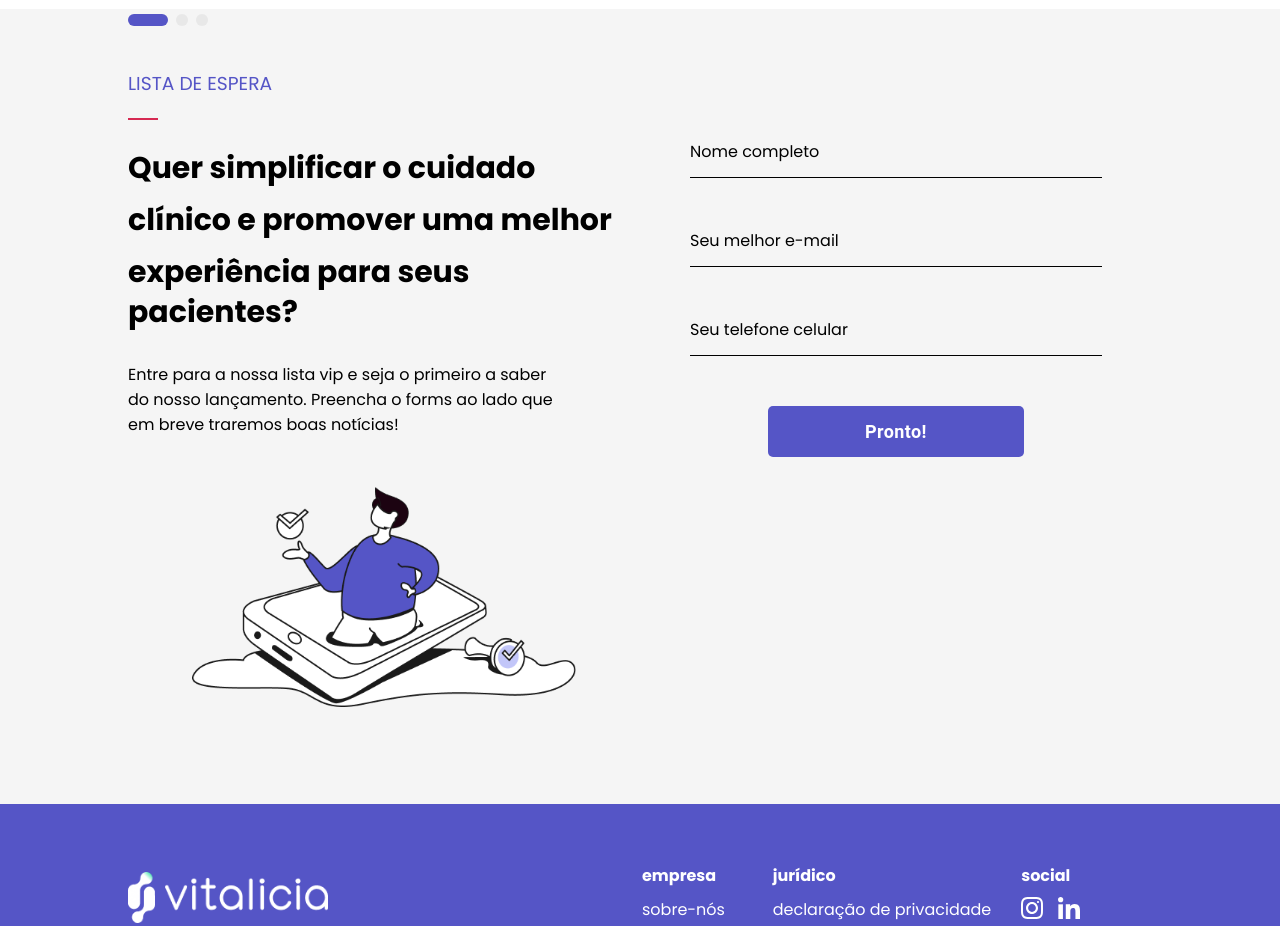
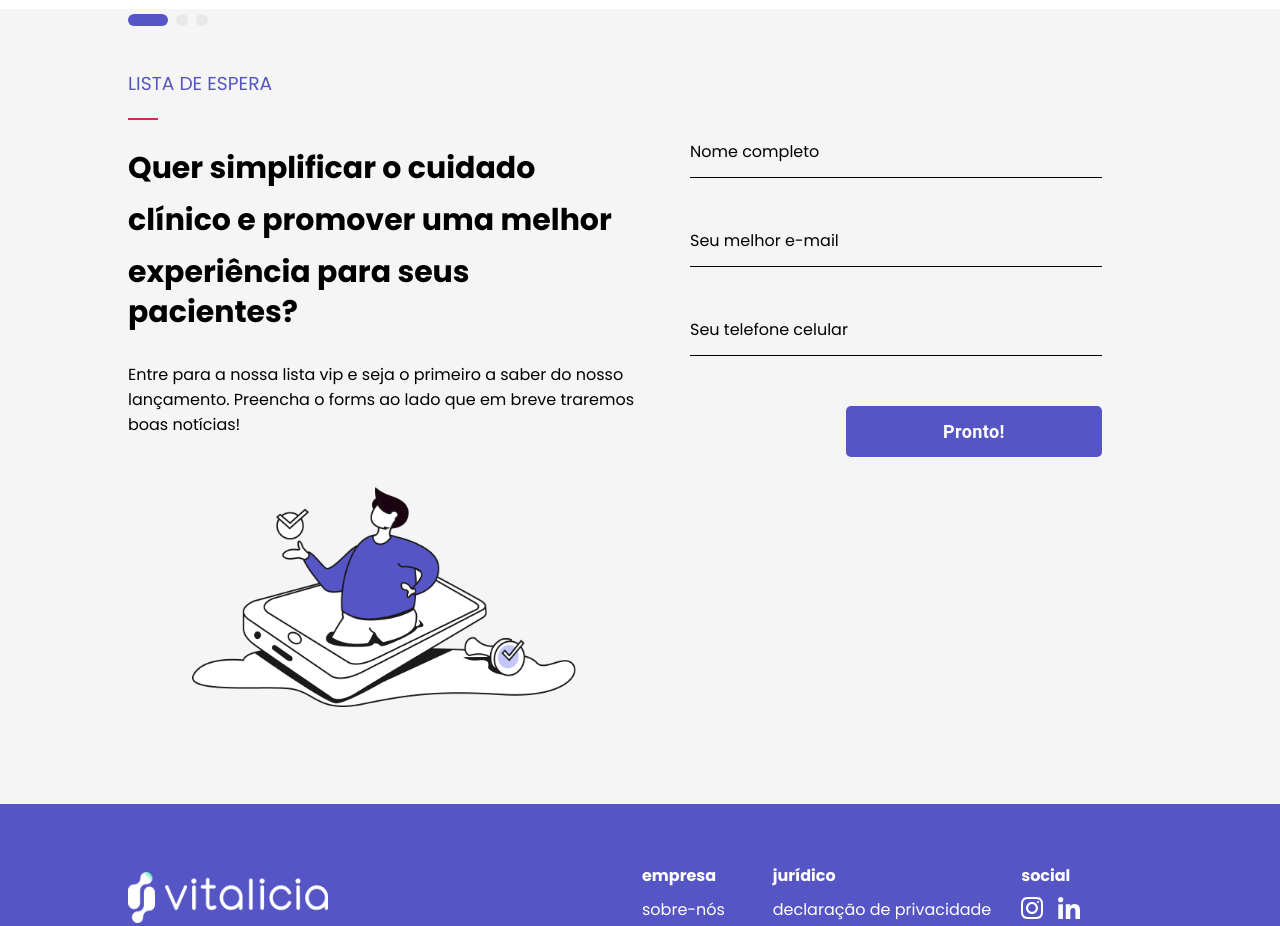
Before and after one commit to igornog/igornog.github.io, a React (Create React App) app in the folder my-app/: page / in a window 1280 px wide. Shown: the part 3320-4246 px from the top of the page. Built offline with nearby package versions, Linux system fonts and the light colour scheme.

Commit message:
homepage done

```diff
--- a/my-app/src/components/fourth-section/fourth-section.scss
+++ b/my-app/src/components/fourth-section/fourth-section.scss
@@ -7,8 +7,8 @@
             width: 50%;
             padding: 30px 0;
             div, p {
-                text-align: left;
-                padding: 0;
+                text-align: left !important;
+                padding: 0 !important;
                 h2 {
                     padding: 0;
                     line-height: 40px;
@@ -29,6 +29,11 @@
         .form-wrapper{
             width: 50%;
             padding: 100px 50px;
+            form {
+                display: flex;
+                flex-direction: column;
+                align-items: flex-end;
+            }
         }
     }
 }
--- a/my-app/src/index.js
+++ b/my-app/src/index.js
@@ -1,14 +1,23 @@
 import React from 'react';
-import ReactDOM from 'react-dom';
+import ReactDOM from "react-dom";
+import { createBrowserHistory } from "history";
+import { Router, Route, Switch } from "react-router-dom";
+
 import './index.css';
-import App from './App';
+import Home from './views/Home/Home';
+import AboutUs from './views/About-us/About-us';
 import reportWebVitals from './reportWebVitals';
 
+let hist = createBrowserHistory();
+
 ReactDOM.render(
-  <React.StrictMode>
-    <App />
-  </React.StrictMode>,
-  document.getElementById('root')
+  <Router history={hist}>
+    <Switch>
+      <Route path="/" component={Home} />
+      <Route path="/sobre-nós" component={AboutUs} />
+    </Switch>
+  </Router>,
+  document.getElementById("root")
 );
 
 // If you want to start measuring performance in your app, pass a function
--- /dev/null
+++ b/my-app/src/views/Home/Home.js
@@ -0,0 +1,42 @@
+import './home.scss';
+import Header from '../../components/header/header'
+import FirstSection from '../../components/first-section/FirstSection'
+import SecondSection from '../../components/second-section/SecondSection'
+import ThirdSection from '../../components/third-section/ThirdSection'
+import FourthSection from '../../components/fourth-section/FourthSection'
+import Footer from '../../components/footer/Footer'
+
+import presentationImg from "../../../src/assets/first-section-img.png"
+import appImg from "../../../src/assets/third-section-img.png"
+
+function Home() {
+  return (
+    <div className="App">
+    <Header/>
+      <FirstSection
+        img={presentationImg}
+        alt="Vitalicia on cellphones"
+      />
+      <SecondSection
+        title="Por que escolher a Vitalicia?"
+        subtitle="comece pelo porquê"
+      />
+      <ThirdSection
+        title="Conheça nosso app e"
+        title2="suas funcionalidades?"
+        subtitle="tecnologia & saúde"
+        img={appImg}
+        alt="App funcionalities"
+      />
+      <FourthSection
+        title="Quer simplificar o cuidado"
+        title2="clínico e promover uma melhor"
+        title3="experiência para seus pacientes?"
+        subtitle="lista de espera"
+      />
+      <Footer/>
+    </div>
+  );
+}
+
+export default Home;
```
Also changed, not shown: my-app/src/views/About-us/About-us.js (renamed from my-app/src/App.js, +11 -11 lines), my-app/src/views/About-us/about-us.scss (added), my-app/src/views/Home/home.scss (renamed from my-app/src/App.scss), 1 other file (tests, documents, lock files or other folders).
